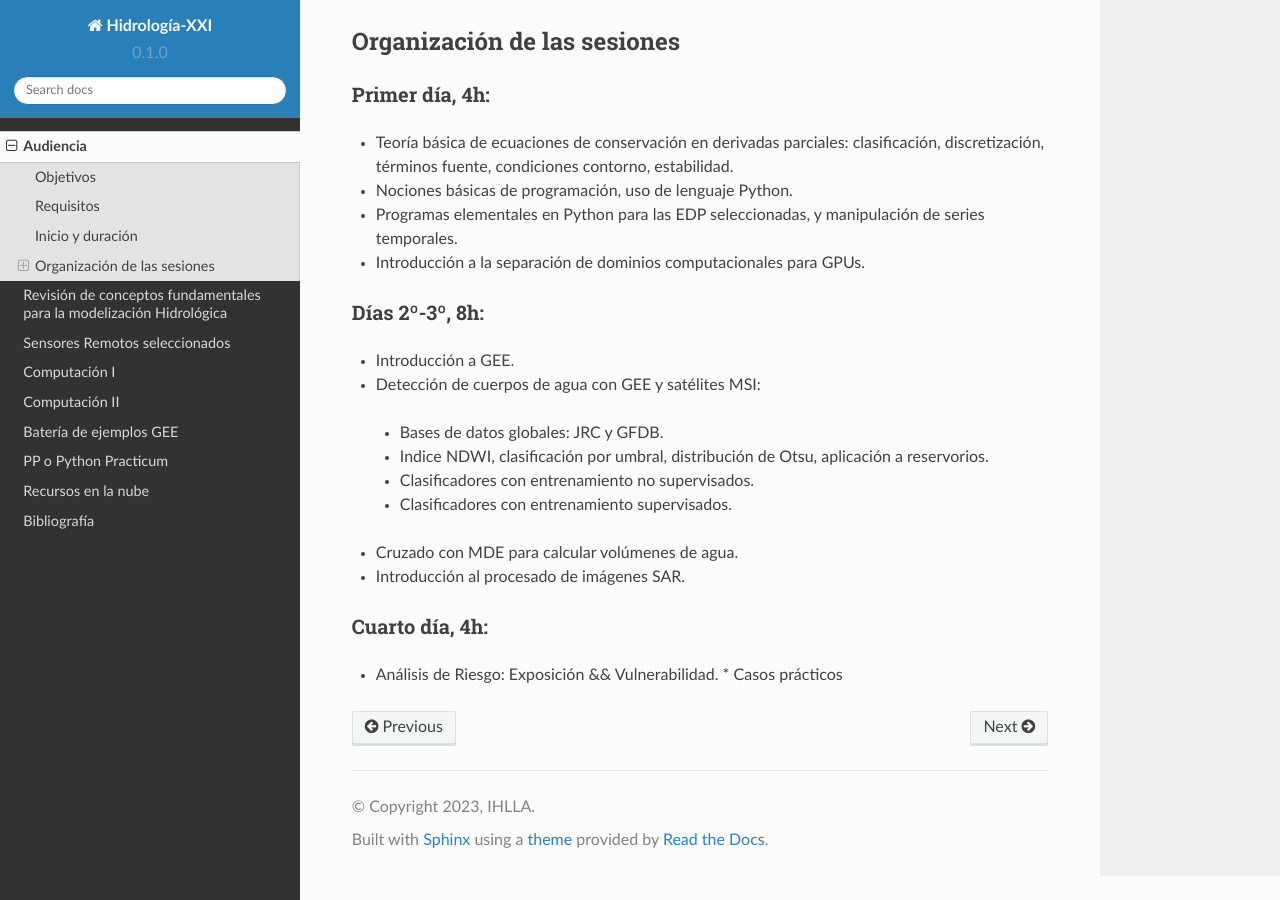
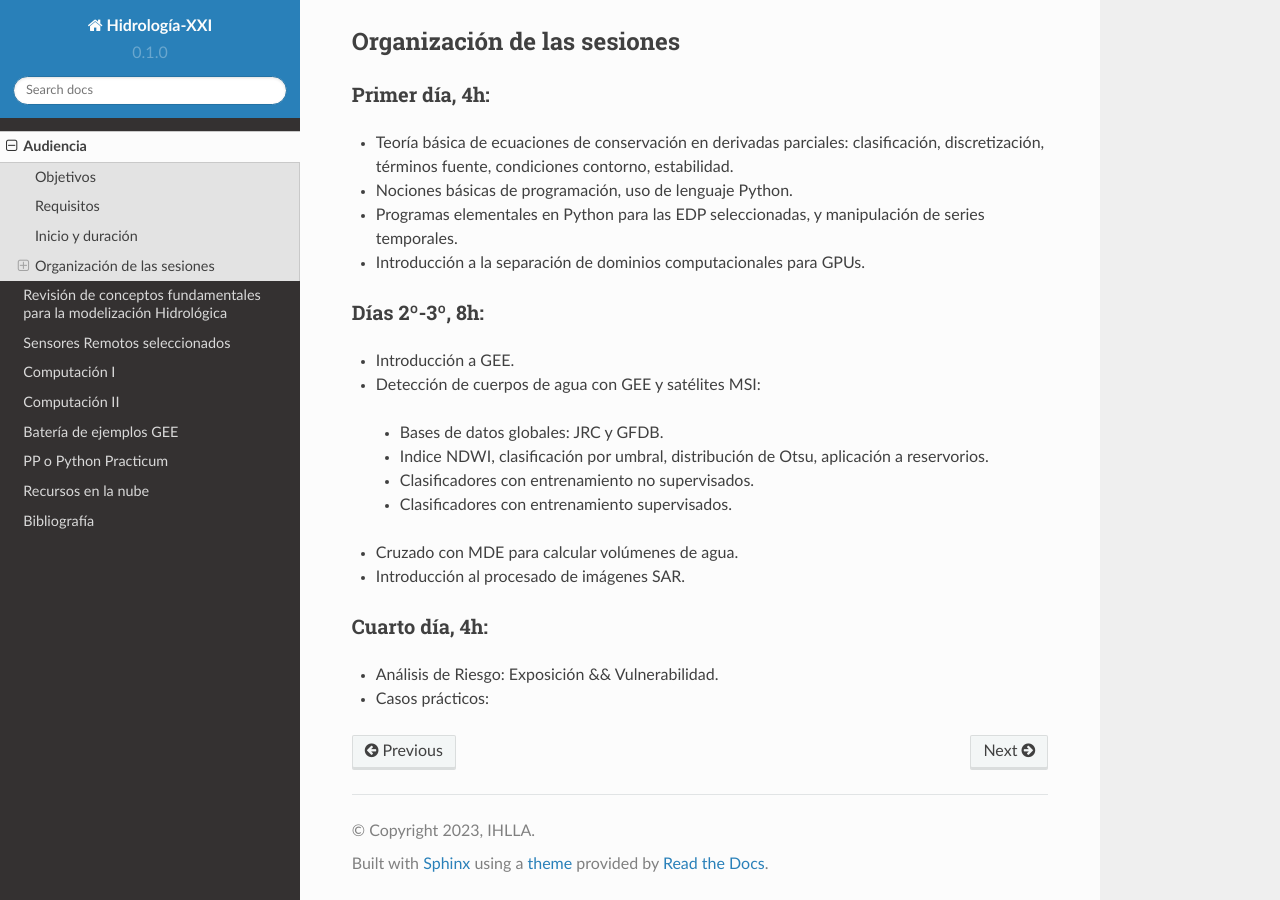
Before and after one commit to ivillamadrid/HidrologiaXXI, a Sphinx documentation site: the page built from docs/source/audiencia.rst, in a window 1280 px wide and 900 px high, scrolled down 1023 px. Built offline with Sphinx 7.4.7 and the Read the Docs theme 2.0.0, drawn with Linux system fonts in a browser that asks for light colours.

```diff
--- a/docs/source/audiencia.rst
+++ b/docs/source/audiencia.rst
@@ -60,4 +60,4 @@ Días 2º-3º, 8h:
 Cuarto día, 4h:
 ***************
 * Análisis de Riesgo: Exposición && Vulnerabilidad.
-  * Casos prácticos
+* Casos prácticos:
```
